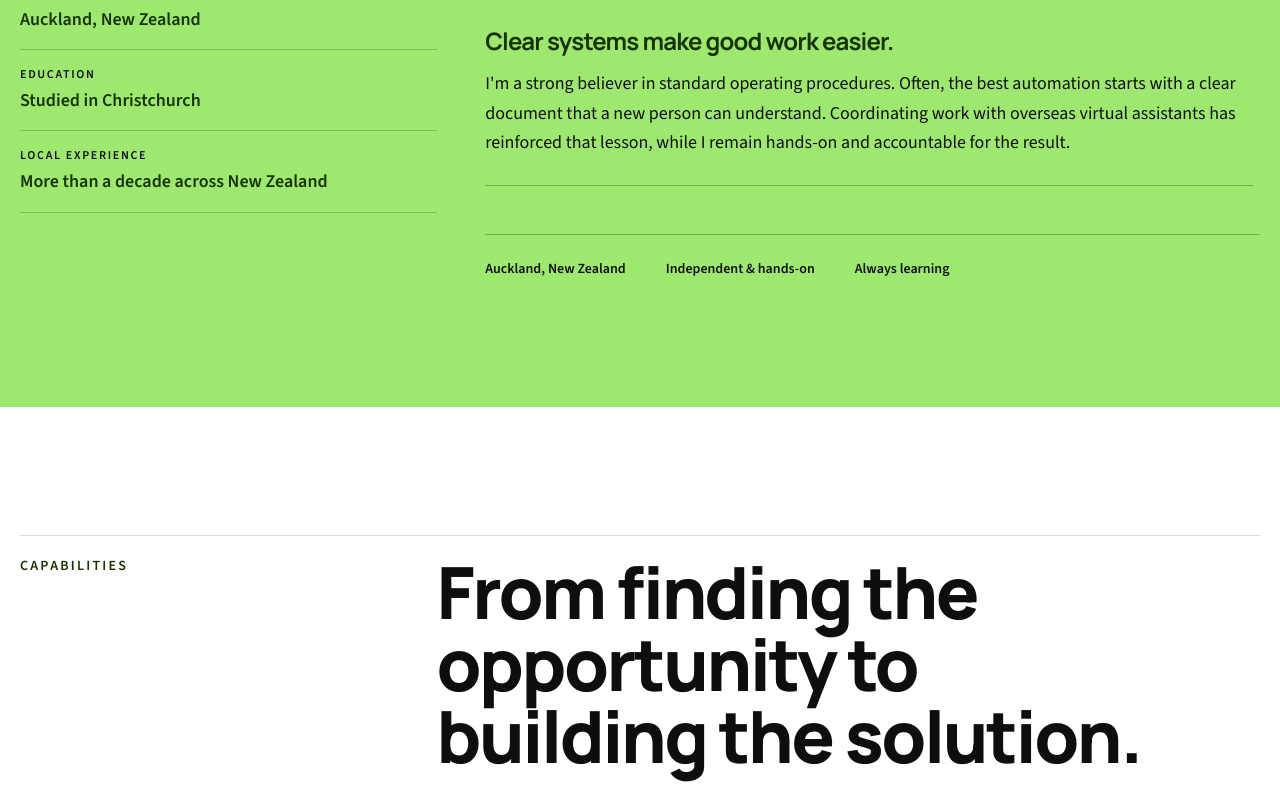
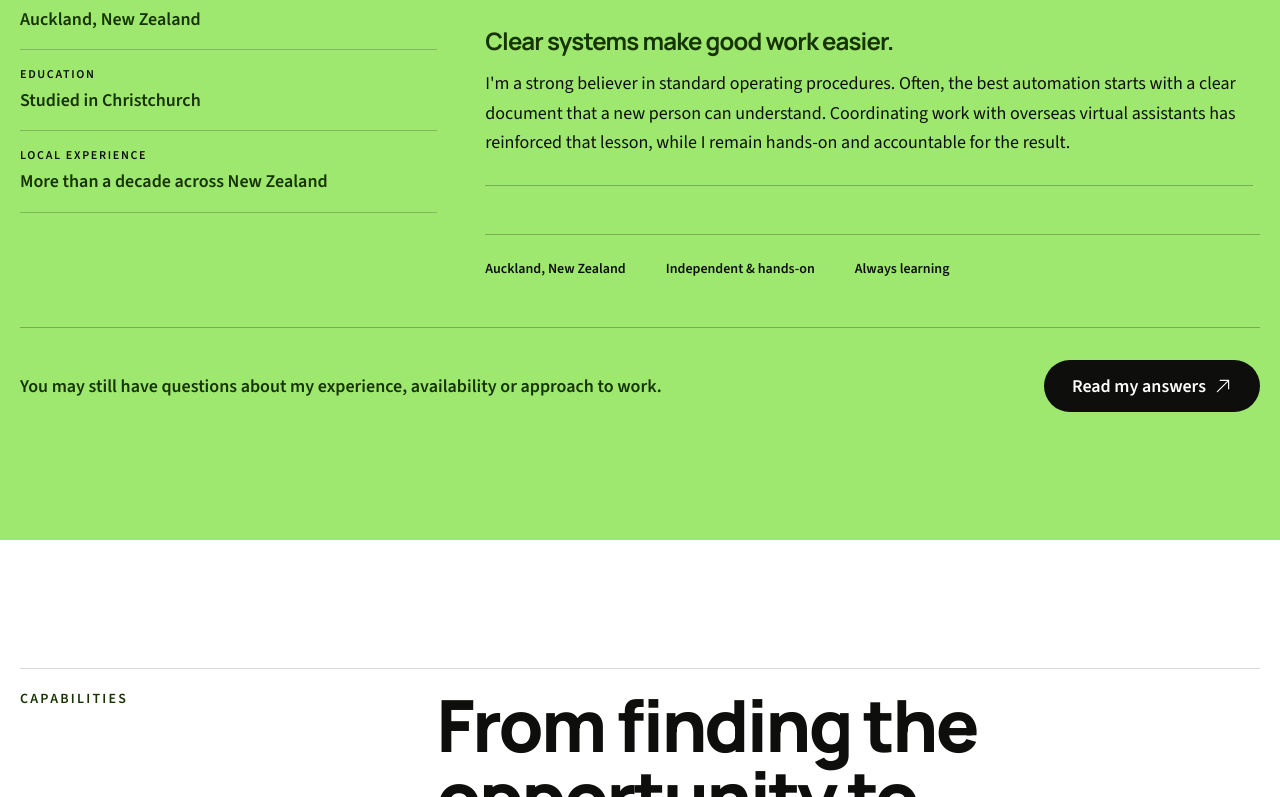
Before and after one commit to taranveerultra-bot/Tara-cv, a Next.js app: page / in a window 1280 px wide. Shown: the part 11203-12000 px from the top of the page. Built offline with nearby package versions, Linux system fonts and the light colour scheme.

Commit message:
Link about section to recruiter questions

```diff
--- a/src/components/PortfolioSections.tsx
+++ b/src/components/PortfolioSections.tsx
@@ -282,6 +282,18 @@ export const AboutSection = () => (
                     </div>
                 </div>
             </div>
+            <div className="mt-12 flex flex-col gap-5 border-t border-black/25 pt-8 sm:flex-row sm:items-center sm:justify-between">
+                <p className="max-w-2xl text-lg font-semibold text-secondary">
+                    You may still have questions about my experience, availability or approach to work.
+                </p>
+                <Link
+                    href="/insights/10-questions-before-we-speak"
+                    className="inline-flex min-h-12 shrink-0 items-center justify-center gap-2 rounded-full bg-foreground px-7 py-3 font-semibold text-white transition hover:bg-secondary"
+                >
+                    Read my answers
+                    <HiArrowUpRight aria-hidden="true" />
+                </Link>
+            </div>
         </Container>
     </div>
 );
```
